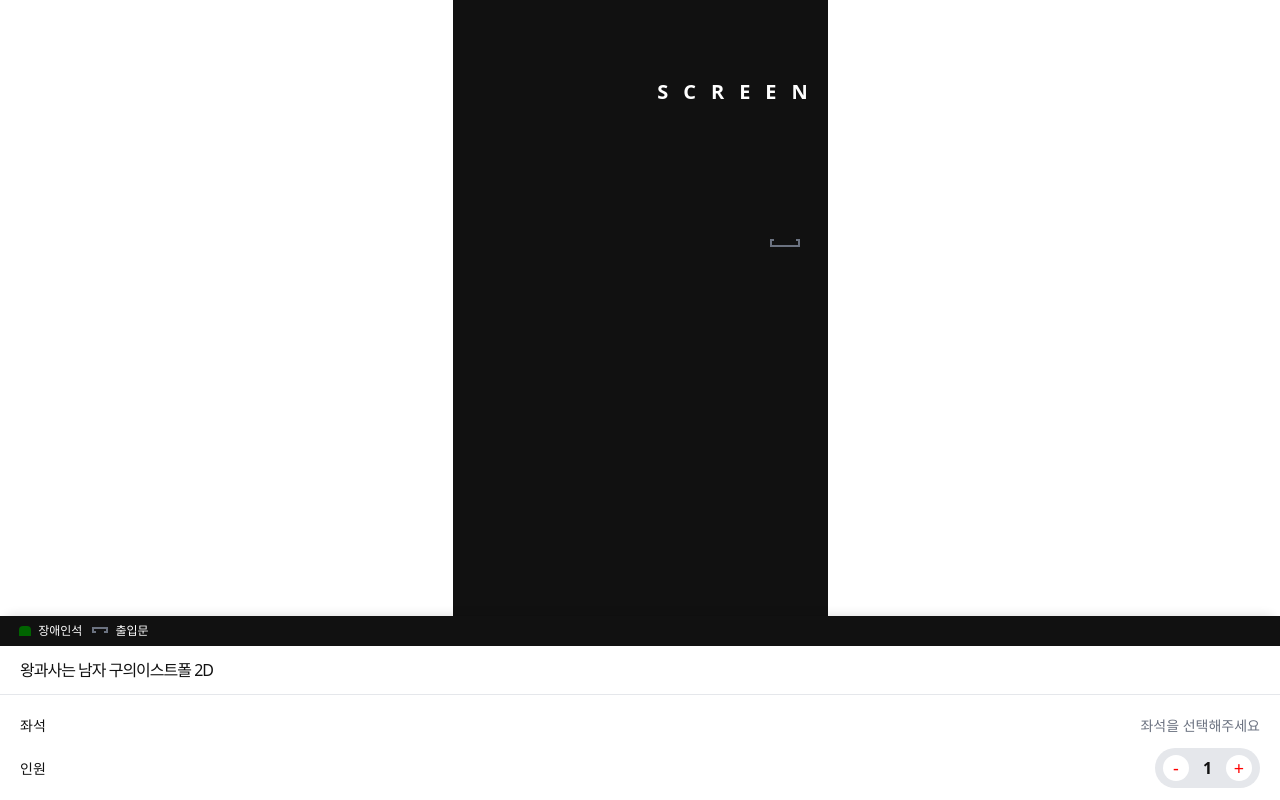
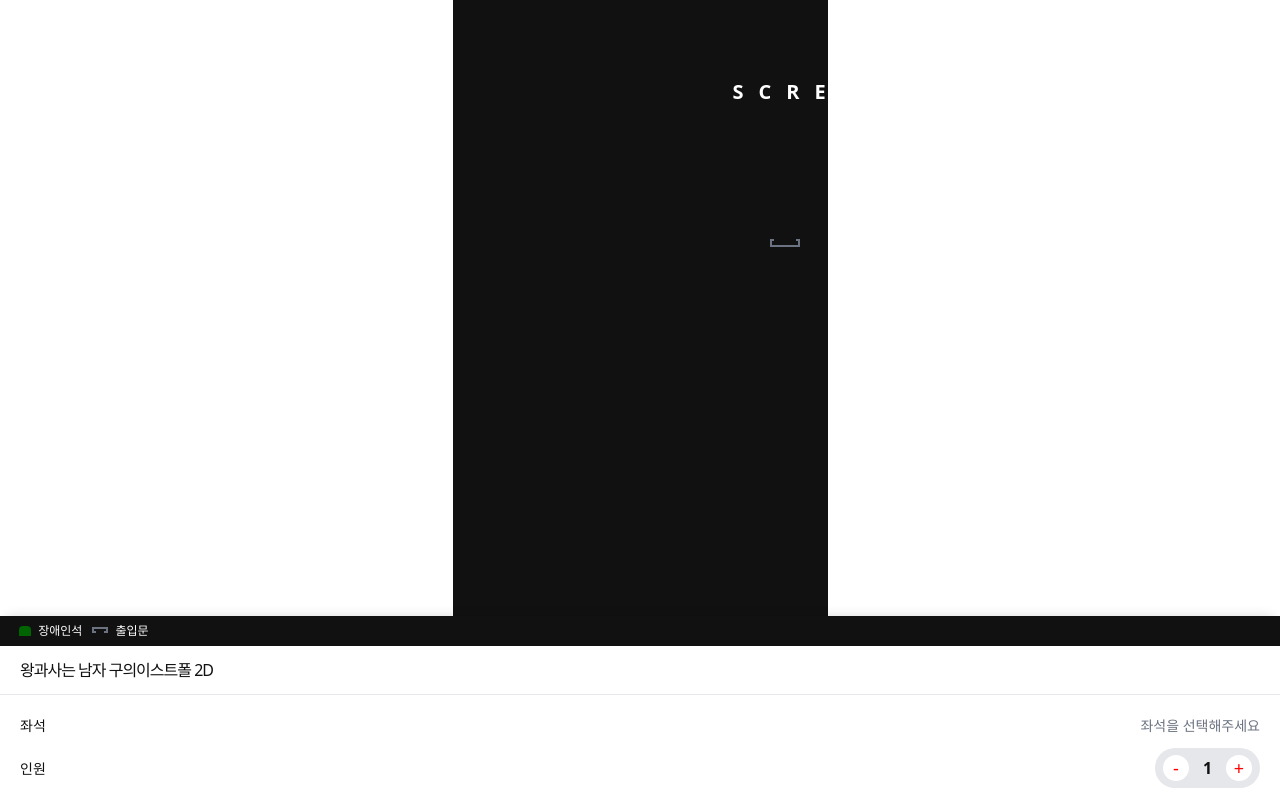
Before and after one commit to FRONTENDBOOTCAMP-16th/vanilla-project-team1, a website built with Vite: page src/page/seat/index.html in a window 1280 px wide. Built offline with nearby package versions, Linux system fonts and the light colour scheme; no server answers.

Commit message:
feature/타이틀스크린 마진값 위치 변경

```diff
--- a/src/page/seat/seatStyle.css
+++ b/src/page/seat/seatStyle.css
@@ -49,9 +49,8 @@ main.container {
   background-color: var(--gradient-primary);
   color: var(--color-on-primary);
   display: block;
-  width: 100%;
   max-width: 400px;
-  margin: var(--sp-16) 0 var(--sp-16) 100px;
+  margin: var(--sp-16) 0 var(--sp-16) 235px;
   padding: var(--sp-16) 0;
   padding-top: var(--sp-16);
   text-align: center;
```
